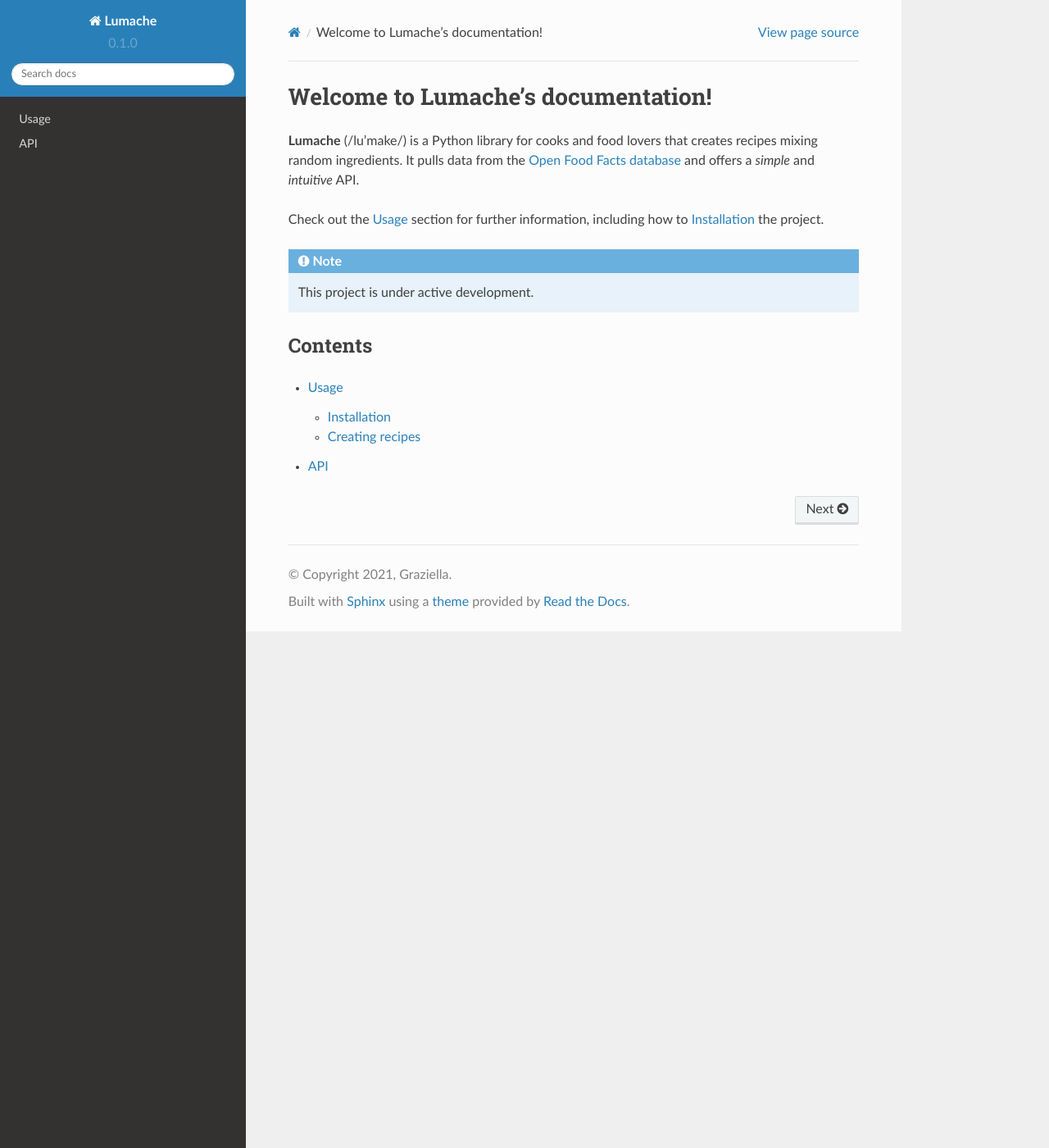
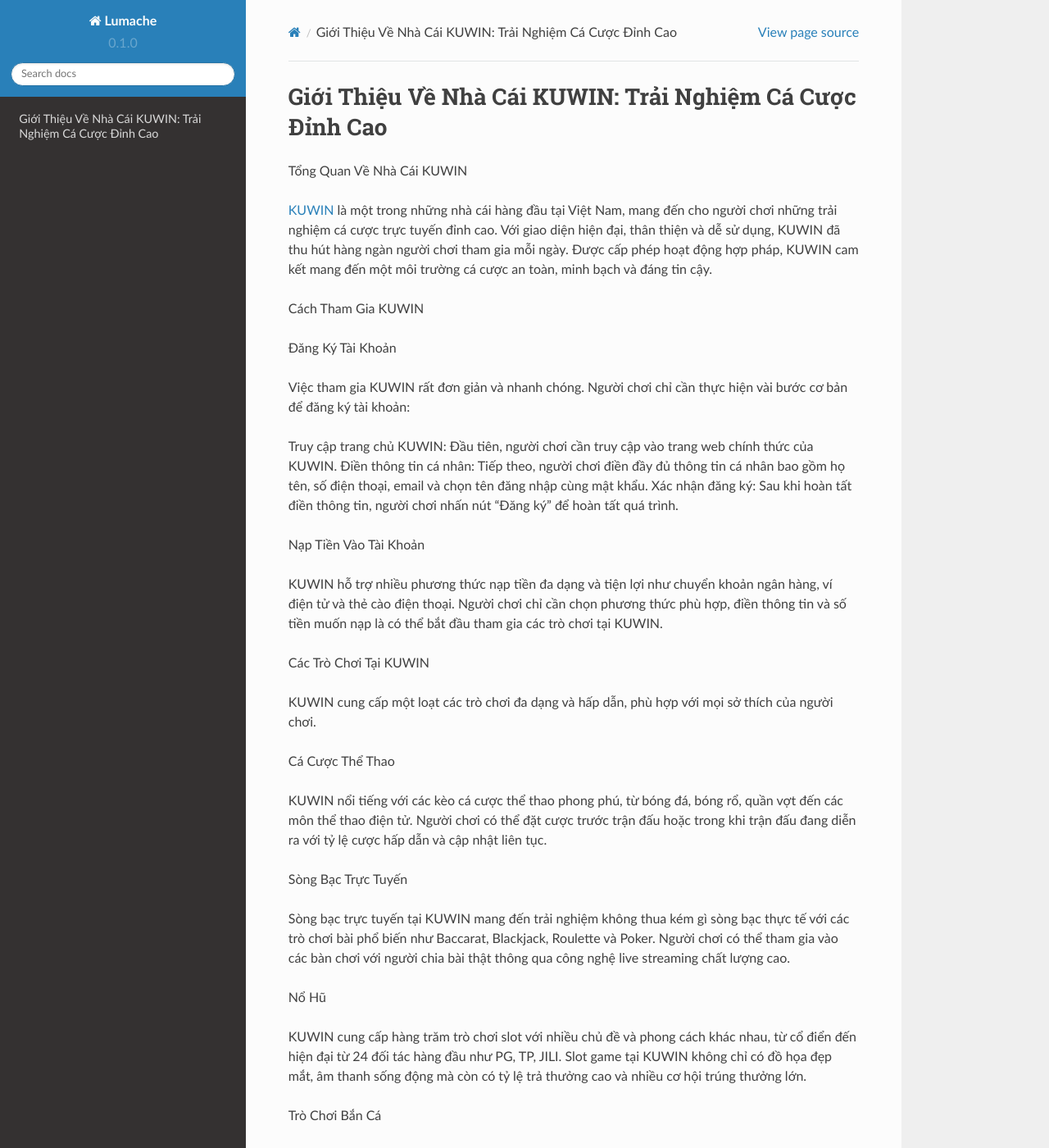
Before and after one commit to socialentity/kuwinclub, a Sphinx documentation site: the page built from docs/source/index.rst, in a window 1280 px wide and 1400 px high. Shown: the whole window at 82% size. Built offline with Sphinx 7.4.7 and the Read the Docs theme 2.0.0, drawn with Linux system fonts in a browser that asks for light colours; some of the changed text lies outside the part shown.

Commit message:
Update index.rst

```diff
--- a/docs/source/index.rst
+++ b/docs/source/index.rst
@@ -1,22 +1,78 @@
-Welcome to Lumache's documentation!
+Giới Thiệu Về Nhà Cái KUWIN: Trải Nghiệm Cá Cược Đỉnh Cao
 ===================================
 
-**Lumache** (/lu'make/) is a Python library for cooks and food lovers
-that creates recipes mixing random ingredients.
-It pulls data from the `Open Food Facts database <https://world.openfoodfacts.org/>`_
-and offers a *simple* and *intuitive* API.
+Tổng Quan Về Nhà Cái KUWIN
 
-Check out the :doc:`usage` section for further information, including
-how to :ref:`installation` the project.
+`KUWIN <https://kuwin.club/>`_ là một trong những nhà cái hàng đầu tại Việt Nam, mang đến cho người chơi những trải nghiệm cá cược trực tuyến đỉnh cao. Với giao diện hiện đại, thân thiện và dễ sử dụng, KUWIN đã thu hút hàng ngàn người chơi tham gia mỗi ngày. Được cấp phép hoạt động hợp pháp, KUWIN cam kết mang đến một môi trường cá cược an toàn, minh bạch và đáng tin cậy.
 
-.. note::
+Cách Tham Gia KUWIN
 
-   This project is under active development.
+Đăng Ký Tài Khoản
 
-Contents
---------
+Việc tham gia KUWIN rất đơn giản và nhanh chóng. Người chơi chỉ cần thực hiện vài bước cơ bản để đăng ký tài khoản:
 
-.. toctree::
+Truy cập trang chủ KUWIN: Đầu tiên, người chơi cần truy cập vào trang web chính thức của KUWIN.
+Điền thông tin cá nhân: Tiếp theo, người chơi điền đầy đủ thông tin cá nhân bao gồm họ tên, số điện thoại, email và chọn tên đăng nhập cùng mật khẩu.
+Xác nhận đăng ký: Sau khi hoàn tất điền thông tin, người chơi nhấn nút "Đăng ký" để hoàn tất quá trình.
 
-   usage
-   api
+Nạp Tiền Vào Tài Khoản
+
+KUWIN hỗ trợ nhiều phương thức nạp tiền đa dạng và tiện lợi như chuyển khoản ngân hàng, ví điện tử và thẻ cào điện thoại. Người chơi chỉ cần chọn phương thức phù hợp, điền thông tin và số tiền muốn nạp là có thể bắt đầu tham gia các trò chơi tại KUWIN.
+
+Các Trò Chơi Tại KUWIN
+
+KUWIN cung cấp một loạt các trò chơi đa dạng và hấp dẫn, phù hợp với mọi sở thích của người chơi.
+
+Cá Cược Thể Thao
+
+KUWIN nổi tiếng với các kèo cá cược thể thao phong phú, từ bóng đá, bóng rổ, quần vợt đến các môn thể thao điện tử. Người chơi có thể đặt cược trước trận đấu hoặc trong khi trận đấu đang diễn ra với tỷ lệ cược hấp dẫn và cập nhật liên tục.
+
+Sòng Bạc Trực Tuyến
+
+Sòng bạc trực tuyến tại KUWIN mang đến trải nghiệm không thua kém gì sòng bạc thực tế với các trò chơi bài phổ biến như Baccarat, Blackjack, Roulette và Poker. Người chơi có thể tham gia vào các bàn chơi với người chia bài thật thông qua công nghệ live streaming chất lượng cao.
+
+Nổ Hũ
+
+KUWIN cung cấp hàng trăm trò chơi slot với nhiều chủ đề và phong cách khác nhau, từ cổ điển đến hiện đại từ 24 đối tác hàng đầu như PG, TP, JILI. Slot game tại KUWIN không chỉ có đồ họa đẹp mắt, âm thanh sống động mà còn có tỷ lệ trả thưởng cao và nhiều cơ hội trúng thưởng lớn.
+
+
+Trò Chơi Bắn Cá
+
+Trò chơi bắn cá là một trong những trò chơi giải trí trực tuyến phổ biến nhất tại KUWIN. Người chơi sẽ được trải nghiệm cảm giác săn bắn dưới đáy biển với các loại cá đa dạng, từ nhỏ đến lớn. Mỗi loại cá có mức điểm thưởng khác nhau, mang lại sự hấp dẫn và kịch tính. Để chiến thắng, người chơi cần sử dụng kỹ năng ngắm bắn chính xác và chiến lược thông minh để thu về nhiều điểm nhất.
+
+Game Bài
+
+KUWIN cung cấp một loạt các game bài truyền thống và hiện đại như Tiến Lên, Phỏm, Liêng, Mậu Binh và Poker. Mỗi game bài đều có luật chơi riêng và mang lại những trải nghiệm thú vị khác nhau. Người chơi có thể tham gia các bàn chơi với mức cược linh hoạt, từ thấp đến cao, phù hợp với mọi đối tượng.
+
+Các Khuyến Mãi Hấp Dẫn Tại KUWIN
+
+KUWIN luôn có các chương trình khuyến mãi và ưu đãi hấp dẫn dành cho người chơi mới và cũ.
+
+Khuyến Mãi Đăng Ký Mới
+
+Người chơi mới khi đăng ký tài khoản tại KUWIN sẽ nhận được các phần thưởng hấp dẫn như tiền thưởng nạp lần đầu, vòng quay miễn phí và nhiều ưu đãi khác.
+
+Khuyến Mãi Hàng Tuần
+
+KUWIN thường xuyên tổ chức các chương trình khuyến mãi hàng tuần như hoàn trả tiền cược, tặng thưởng nạp lại và các giải đấu với phần thưởng giá trị. Những chương trình này không chỉ tăng thêm phần thú vị mà còn giúp người chơi có thêm cơ hội trúng thưởng.
+
+Chương Trình VIP
+
+Đối với những người chơi trung thành, KUWIN có chương trình VIP với nhiều ưu đãi đặc biệt như hoàn trả cao hơn, quà tặng sinh nhật và hỗ trợ khách hàng ưu tiên. Chương trình VIP được thiết kế để tri ân và mang lại những trải nghiệm cá cược đẳng cấp nhất cho người chơi.
+
+Tổng Kết
+
+KUWIN là sự lựa chọn lý tưởng cho những ai yêu thích cá cược trực tuyến. Với giao diện thân thiện, các trò chơi đa dạng và nhiều chương trình khuyến mãi hấp dẫn, KUWIN cam kết mang lại những trải nghiệm cá cược tuyệt vời và cơ hội trúng thưởng lớn cho người chơi. Hãy tham gia ngay hôm nay để khám phá thế giới cá cược đỉnh cao tại KUWIN!
+
+
+Thông Tin Liên Hệ:
+
+Địa Chỉ: 14 P. Phan Kế Bính, Cống Vị, Ba Đình, Hà Nội, Vietnam, 100000
+
+Số Điện Thoại: 0565472934
+
+Email: admin@kuwin.club
+
+Website: `https://kuwin.club/ <https://kuwin.club/>`_
+
+#kuwin #kuwin.com #kuwin1 #kuwin.club #kuwin01
```
